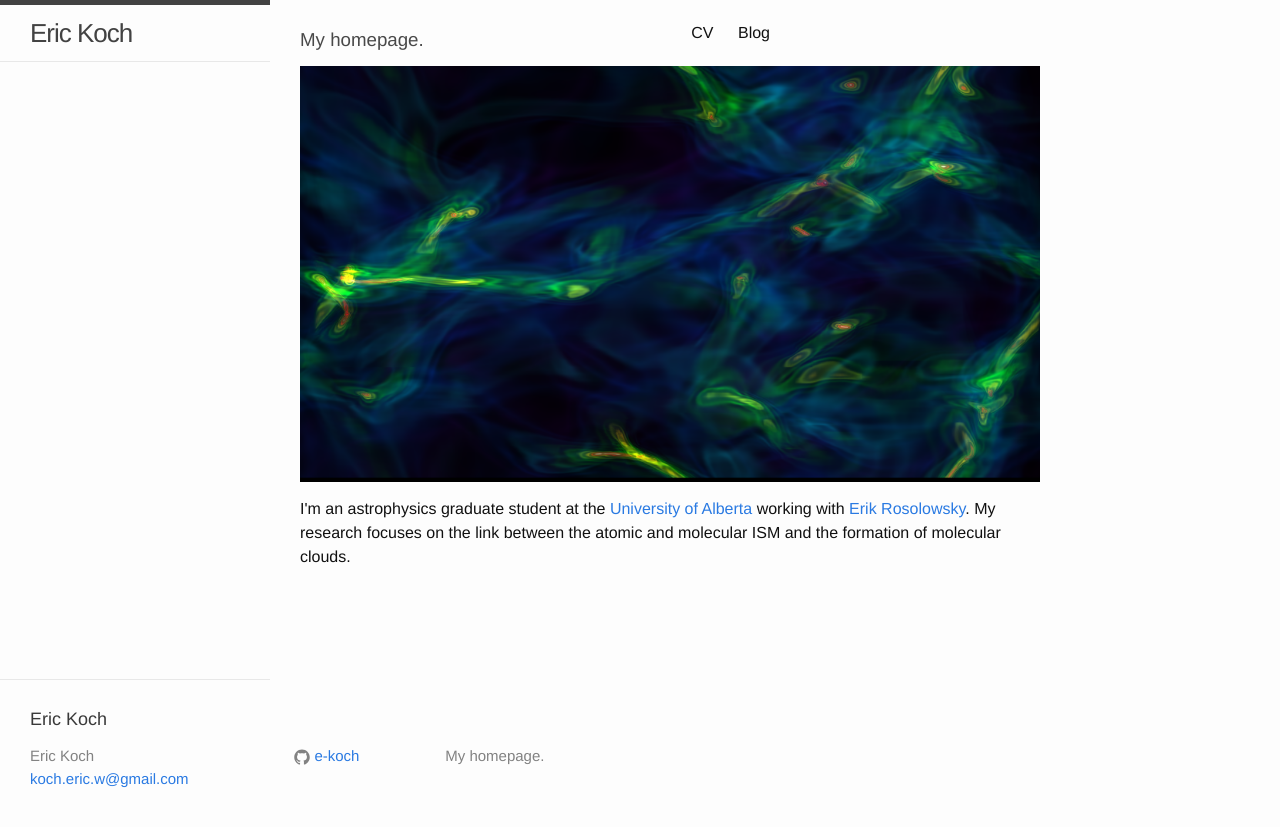
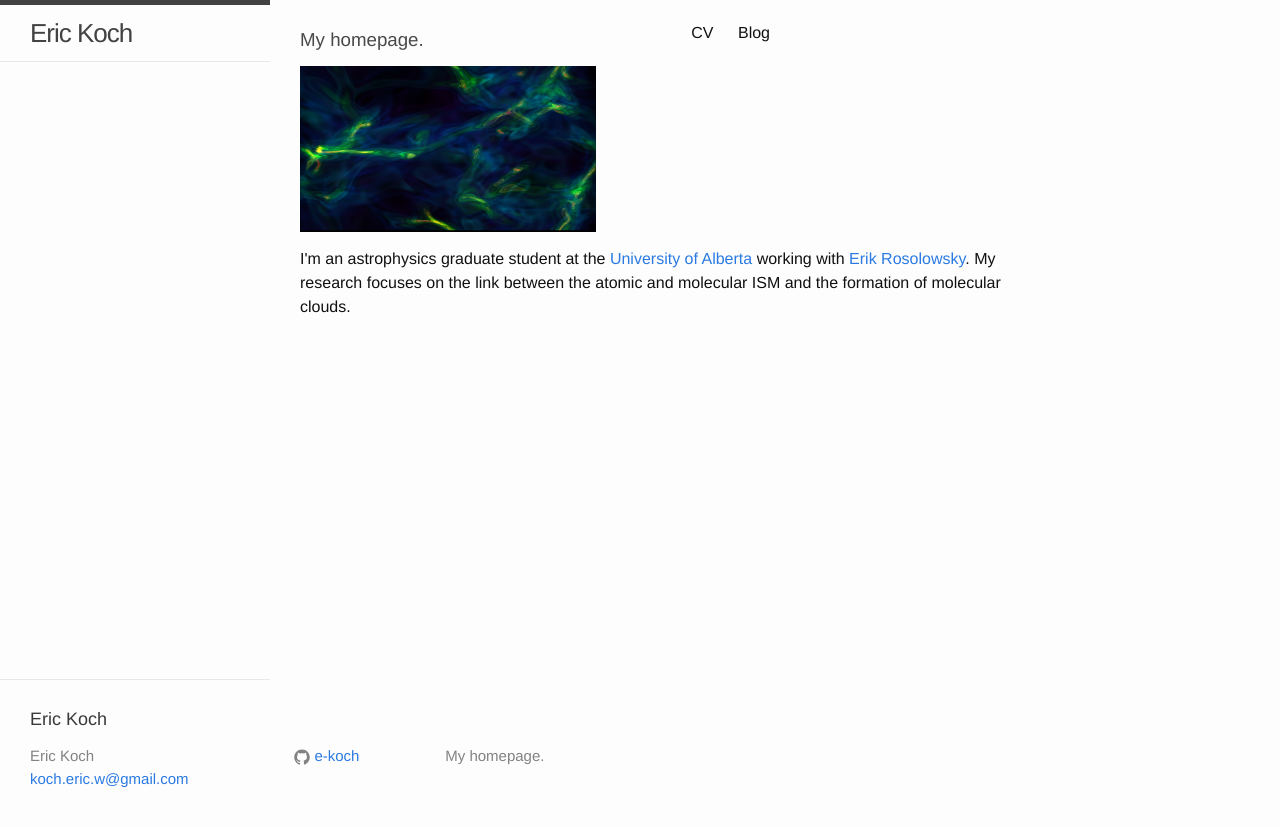
Before and after one commit to e-koch/e-koch.github.io, a Jekyll site: the page built from index.html, in a window 1280 px wide. Shown: the top 827 px of the page. Built offline with Jekyll 4.4.1, drawn with Linux system fonts in a browser that asks for light colours.

Commit message:
Decrease the size

```diff
--- a/index.html
+++ b/index.html
@@ -7,7 +7,7 @@ layout: default
         <h3>
 <a id="my-homepage" class="anchor" href="#my-homepage" aria-hidden="true"><span class="octicon octicon-link"></span></a>My homepage.</h3>
 
-<p><img src="{{ site.baseurl }}images/hd22_013.png"></p>
+<p><img src="{{ site.baseurl }}images/hd22_013.png" width="40%"></p>
 
 <p>I'm an astrophysics graduate student at the <a href="https://uofa.ualberta.ca/physics">University of Alberta</a> working with <a href="http://www.ualberta.ca/~erosolow/UAlberta/Home.html">Erik Rosolowsky</a>. My research focuses on the link between the atomic and molecular ISM and the formation of molecular clouds.</p>
 
```
